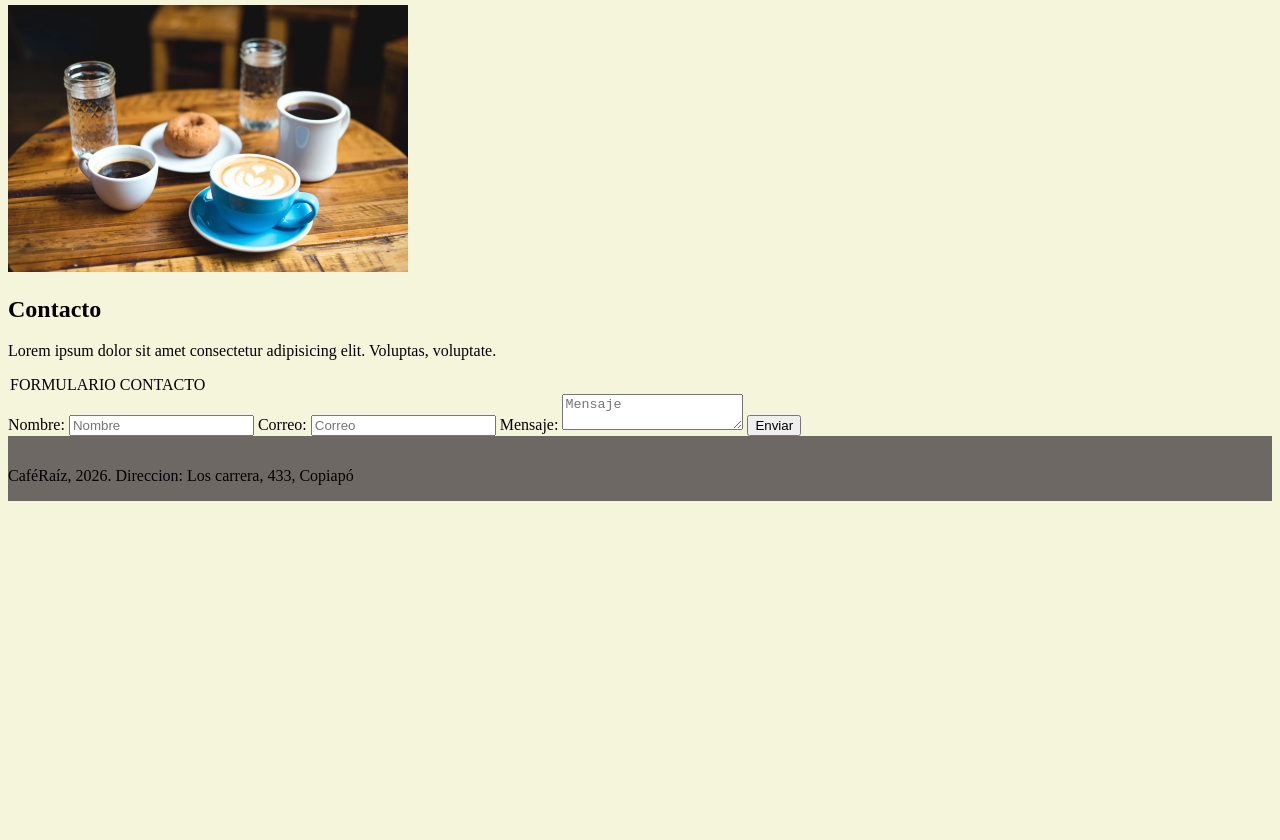
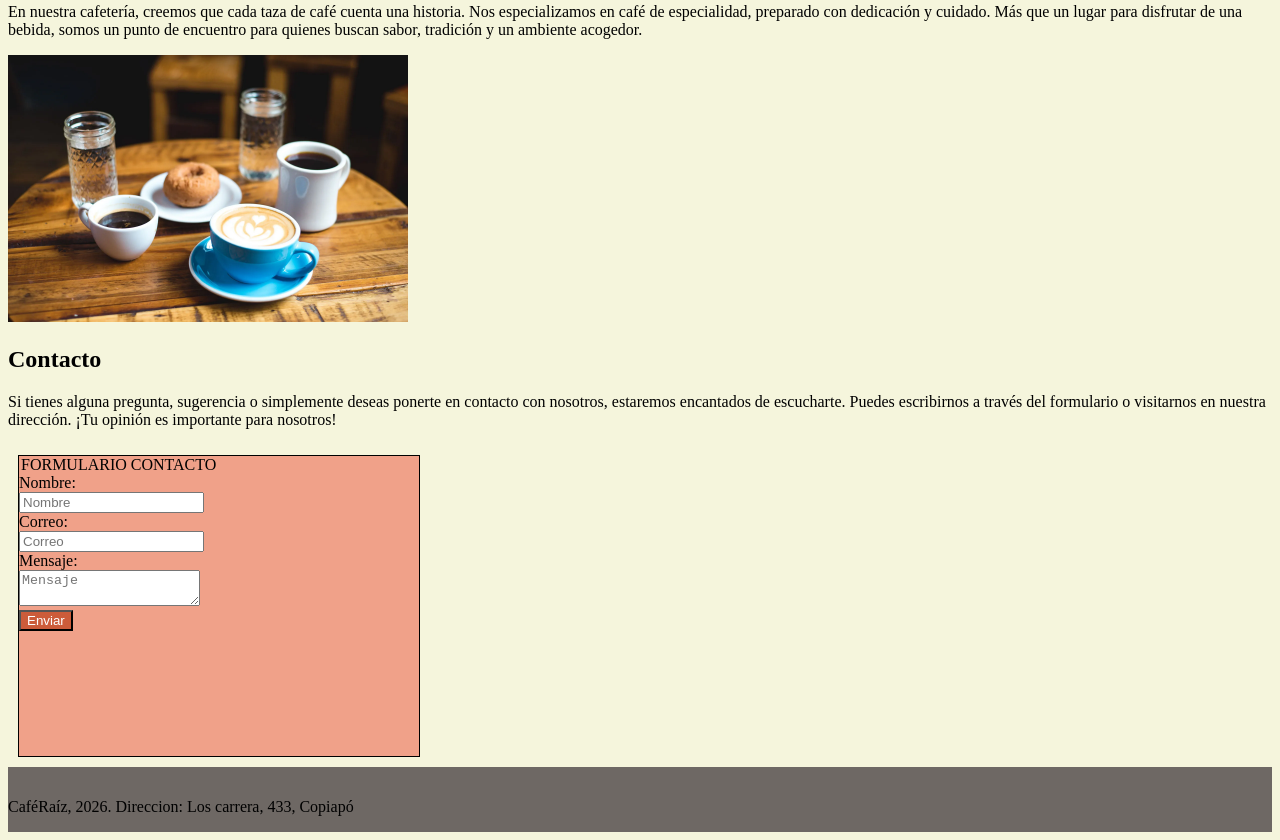
Before and after one commit to rosamadeline/landing-caferaiz, a plain HTML site: page index.html in a window 1280 px wide. Shown: the part 677-1517 px from the top of the page. Before the commit the page ends 1186 px from the top, so only its background shows below. Drawn offline with Linux system fonts and the light colour scheme.

Commit message:
creacion de menu

```diff
--- a/assets/css/style.css
+++ b/assets/css/style.css
@@ -51,11 +51,23 @@ h1{
 
 #nosotros img{
     width: 400px;
-
-
-
+    align-content: center;
 }
 
+form{
+    background-color: rgb(240, 161, 137);
+    border: 1px solid black;
+    width: 400px;
+    height: 300px;
+    margin: 10px;
+    display: inline-block;
+    text-align: left;
+}
+
+button{
+    background-color:rgb(204, 92, 58);
+    color: white;
+}
 
 
 footer{
--- a/index.html
+++ b/index.html
@@ -17,13 +17,14 @@
         </nav>
     </header>
     <main>
-        <section id="#inicio">
+        <section id="inicio">
             <h1>CaféRaíz</h1>
             <p>Un espacio acogedor donde el aroma del café recién hecho se mezcla con un ambiente cálido y relajante. Nuestra cafetería es el lugar perfecto para disfrutar de una taza de café de especialidad, acompañado de deliciosos postres y bocadillos. Ya sea para trabajar, reunirte con amigos o simplemente tomarte un momento para ti, aquí encontrarás un rincón lleno de sabor y tranquilidad.</p>
             <!-- IA-descripcion de cafeteria-->
         </section>
 
         <section id="menu">
+            <h1>Menu Cafeteria</h1>
             <div class="tarjeta1">
                 <img src="assets/img/cafe1.jpg" alt="cafe1">
                 <h3>Cafe Tradicional</h3>
@@ -45,22 +46,23 @@
                 <h2>Nosotros</h2>
                 <p>Somos una cafetería apasionada por el arte del café, dedicada a ofrecer una experiencia única a nuestros clientes. Seleccionamos los mejores granos de café de origen, garantizando calidad y frescura en cada taza. Nuestro objetivo es crear un espacio donde el buen café y la calidez se encuentren.</p>
                 <p>En nuestra cafetería, creemos que cada taza de café cuenta una historia. Nos especializamos en café de especialidad, preparado con dedicación y cuidado. Más que un lugar para disfrutar de una bebida, somos un punto de encuentro para quienes buscan sabor, tradición y un ambiente acogedor.</p>
+                <!-- IA-descripcion de nosotros de la cafeteria-->
                 <img src="assets/img/cafenosotros.webp" alt="cafenosotros">
         </section>
 
         <section id="contacto">
             <h2>Contacto</h2>
-            <p>Lorem ipsum dolor sit amet consectetur adipisicing elit. Voluptas, voluptate.</p>
-
+            <p>Si tienes alguna pregunta, sugerencia o simplemente deseas ponerte en contacto con nosotros, estaremos encantados de escucharte. Puedes escribirnos a través del formulario o visitarnos en nuestra dirección. ¡Tu opinión es importante para nosotros!</p>
+             <!-- IA-descripcion de contacto de la cafeteria-->
 
             <form action="enviar.php" method="POST">
                 <legend>FORMULARIO CONTACTO</legend>
-                <label for="nombre">Nombre: </label>
-                <input type="text" placeholder="Nombre">
-                <label for="email">Correo: </label>
-                <input type="email" placeholder="Correo">
-                <label for="mensaje">Mensaje: </label>
-                <textarea placeholder="Mensaje"></textarea>
+                <label for="nombre">Nombre: </label><br>
+                <input type="text" placeholder="Nombre"><br>
+                <label for="email">Correo: </label><br>
+                <input type="email" placeholder="Correo"><br>
+                <label for="mensaje">Mensaje: </label><br>
+                <textarea placeholder="Mensaje"></textarea><br>
                 <button type="submit">Enviar</button>
             </form>
         </section>
```
Also changed, not shown: menu.html (added, +23 -0 lines).
